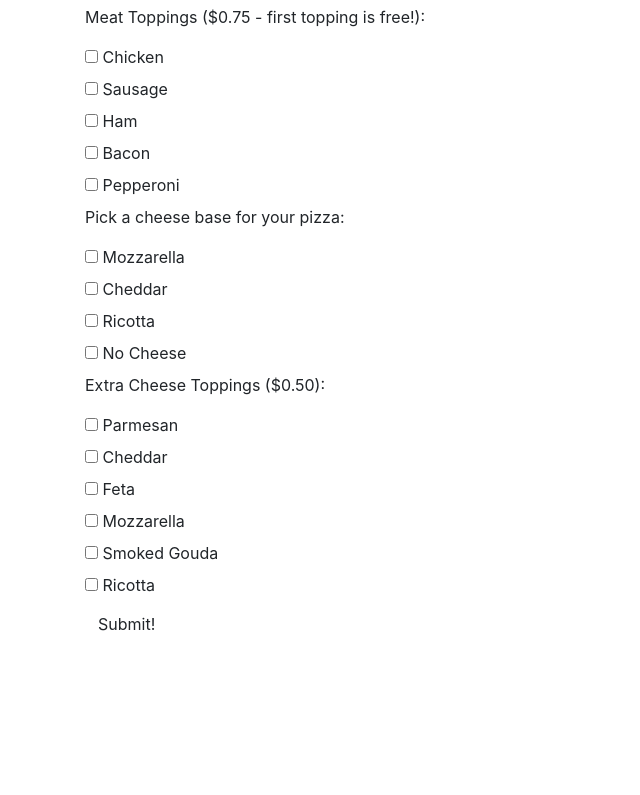
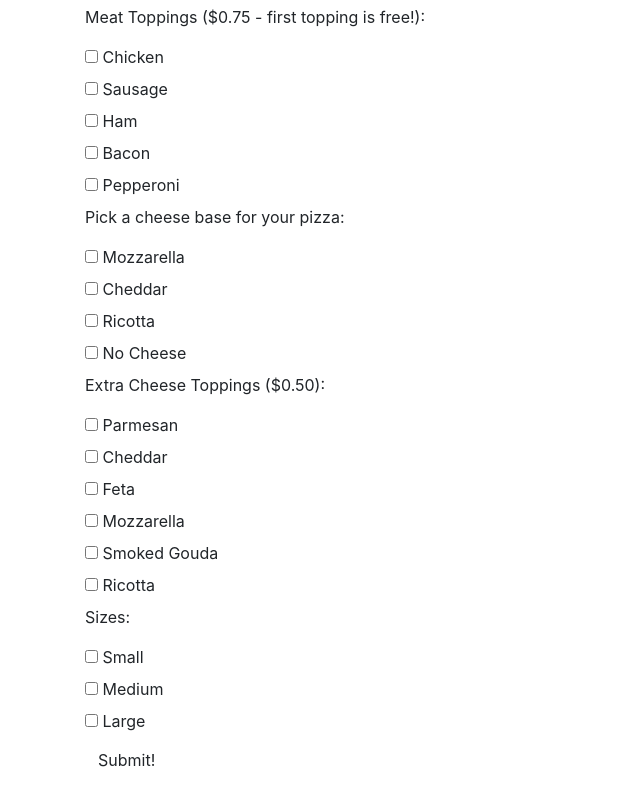
Before and after one commit to CristinaPlesa/Pizza-parlor, a plain HTML site: page index.html in a window 1280 px wide. Shown: the part 411-1206 px from the top of the page, without its empty margins (0-640 px from the left). Before the commit the page ends 1070 px from the top, so only its background shows below. Drawn offline with Linux system fonts and the light colour scheme.

Commit message:
add UI logic and html layout for user input.

```diff
--- a/index.html
+++ b/index.html
@@ -16,38 +16,38 @@
     <form class="form-group" id="customPizzaInput">
       <div id="veggieToppings">
         <p>Veggie Toppings ($0.25 - first topping is free!):</p>
-        <input type="checkbox" id="veggie1" name="veggie1" value="Olives">
+        <input type="checkbox" class="veggie" id="veggie1" name="veggie1" value="Olives">
         <label for="veggie1">Olives</label><br>
-        <input type="checkbox" id="veggie2" name="veggie2" value="Red Onions">
+        <input type="checkbox" class="veggie" id="veggie2" name="veggie2" value="Red Onions">
         <label for="veggie2">RedOnions</label><br>
-        <input type="checkbox" id="veggie3" name="veggie3" value="Mushrooms">
+        <input type="checkbox" class="veggie" id="veggie3" name="veggie3" value="Mushrooms">
         <label for="veggie3">Mushrooms</label><br>
-        <input type="checkbox" id="veggie4" name="veggie4" value="Bell Peppers">
+        <input type="checkbox" class="veggie" id="veggie4" name="veggie4" value="Bell Peppers">
         <label for="veggie4">Bell Peppers</label><br>
-        <input type="checkbox" id="veggie5" name="veggie5" value="Fresh Spinach">
+        <input type="checkbox" class="veggie" id="veggie5" name="veggie5" value="Fresh Spinach">
         <label for="veggie5">Fresh Spinach</label><br>
-        <input type="checkbox" id="veggie6" name="veggie6" value="Artichokes">
+        <input type="checkbox" class="veggie" id="veggie6" name="veggie6" value="Artichokes">
         <label for="veggie6">Artichokes</label><br>
-        <input type="checkbox" id="veggie7" name="veggie7" value="Sun-dried Tomatoes">
+        <input type="checkbox" class="veggie" id="veggie7" name="veggie7" value="Sun-dried Tomatoes">
         <label for="veggie7">Sun-dried Tomatoes</label><br>
-        <input type="checkbox" id="veggie8" name="veggie8" value="Pineapple">
+        <input type="checkbox" class="veggie" id="veggie8" name="veggie8" value="Pineapple">
         <label for="veggie8">Pineapple</label><br>
-        <input type="checkbox" id="veggie9" name="veggie9" value="Pesto">
+        <input type="checkbox" class="veggie" id="veggie9" name="veggie9" value="Pesto">
         <label for="veggie9">Pesto</label><br>
-        <input type="checkbox" id="veggie10" name="veggie10" value="Fresh Basil">
+        <input type="checkbox" class="veggie" id="veggie10" name="veggie10" value="Fresh Basil">
         <label for="veggie10">Fresh Basil</label><br>
       </div>
       <div id="meatToppings">
         <p>Meat Toppings ($0.75 - first topping is free!):</p>
-        <input type="checkbox" id="meat1" name="meat1" value="Chicken">
+        <input type="checkbox" class="meat" id="meat1" name="meat1" value="Chicken">
         <label for="meat1">Chicken</label><br>
-        <input type="checkbox" id="meat2" name="meat2" value="Sausage">
+        <input type="checkbox" class="meat" id="meat2" name="meat2" value="Sausage">
         <label for="meat2">Sausage</label><br>
-        <input type="checkbox" id="meat3" name="meat3" value="Ham">
+        <input type="checkbox" class="meat" id="meat3" name="meat3" value="Ham">
         <label for="meat3">Ham</label><br>
-        <input type="checkbox" id="meat4" name="meat4" value="Bacon">
+        <input type="checkbox" class="meat" id="meat4" name="meat4" value="Bacon">
         <label for="meat4">Bacon</label><br>
-        <input type="checkbox" id="meat5" name="meat5" value="Pepperoni">
+        <input type="checkbox" class="meat" id="meat5" name="meat5" value="Pepperoni">
         <label for="meat5">Pepperoni</label><br>
       </div>
       <div id="defaultCheeseToppings">
@@ -63,22 +63,32 @@
       </div>
       <div id="extraCheeseToppings">
         <p>Extra Cheese Toppings ($0.50):</p>
-        <input type="checkbox" id="cheese1" name="cheese1" value="Parmesan">
+        <input type="checkbox" class="cheese" id="cheese1" name="cheese1" value="Parmesan">
         <label for="cheese1">Parmesan</label><br>
-        <input type="checkbox" id="cheese2" name="cheese2" value="Cheddar">
+        <input type="checkbox" class="cheese" id="cheese2" name="cheese2" value="Cheddar">
         <label for="cheese2">Cheddar</label><br>
-        <input type="checkbox" id="cheese3" name="cheese3" value="Feta">
+        <input type="checkbox" class="cheese" id="cheese3" name="cheese3" value="Feta">
         <label for="cheese3">Feta</label><br>
-        <input type="checkbox" id="cheese4" name="cheese4" value="Mozzarella">
+        <input type="checkbox" class="cheese" id="cheese4" name="cheese4" value="Mozzarella">
         <label for="cheese4">Mozzarella</label><br>
-        <input type="checkbox" id="cheese5" name="cheese5" value="Smoked Gouda">
+        <input type="checkbox" class="cheese" id="cheese5" name="cheese5" value="Smoked Gouda">
         <label for="cheese5">Smoked Gouda</label><br>
-        <input type="checkbox" id="cheese6" name="cheese6" value="Ricotta">
+        <input type="checkbox" class="cheese" id="cheese6" name="cheese6" value="Ricotta">
         <label for="cheese6">Ricotta</label><br>
       </div>
-
+      <div id="pizzaSize">
+        <p>Sizes:</p>
+        <input type="checkbox" class="size" id="size0" name="size0" value="Small">
+        <label for="size0">Small</label><br>
+        <input type="checkbox" class="size" id="size1" name="size1" value="Medium">
+        <label for="size1">Medium</label><br>
+        <input type="checkbox" class="size" id="size2" name="size2" value="Large">
+        <label for="size2">Large</label><br>
+      </div>
       <button type="submit" class="btn">Submit!</button>
     </form>
     <ul id="outputResults"></ul>
 </body>
 </html>
+
+<!-- change checked input forms for cheese default and size, to radio inputs -->
--- a/js/scripts.js
+++ b/js/scripts.js
@@ -4,7 +4,6 @@ function Pizza(veggies, meats, cheeses, size) {
   this.veggies = veggies;
   this.meats = meats;
   this.cheeses = cheeses;
-  // this.toppings = {};
   this.size = size;
 }
 
@@ -19,7 +18,6 @@ Pizza.prototype.meatPrice = function() {
 Pizza.prototype.cheesePrice = function() {
   return this.cheeses.length * 0.5;
 }
-//^The cheesePrice prototype should only charge them for extra cheeses. There will be a default input choice where they get one foundational cheese that they can decide, or no cheese!
 
 Pizza.prototype.sizePrice = function() {
   if (this.size === 0) {
@@ -36,15 +34,47 @@ Pizza.prototype.totalPrice = function() {
   return totalPrice;
 }
 
-//UI Logic
+// UI Logic
 $(document).ready(function() {
   $("#customPizzaInput").submit(function(event) {
-    const userInput = $("#customPizzaInput").val();
+    event.preventDefault();
+    const veggieArray = [];
+    const meatArray = [];
+    const cheeseArray = [];
+    const size = [];
+    $('input[class=veggie]').each(function () {
+      if (this.checked) {
+        veggieArray.push($(this).val());
+      }
+    });
+    $('input[class=meat]').each(function () {
+      if (this.checked) {
+        meatArray.push($(this).val());
+      }
+    });
+    $('input[class=cheese]').each(function () {
+      if (this.checked) {
+        cheeseArray.push($(this).val());
+      }
+    });
+    $('input[class=cheese]').each(function () {
+      if (this.checked) {
+        cheeseArray.push($(this).val());
+      }
+    });
+    $('input[class=size]').each(function () {
+      if (this.checked) {
+        size.push($(this).val());
+      }
+    });
+  const pizza = new Pizza(veggieArray,meatArray,cheeseArray, size);
+  ("#outputResults").text(totalPrice);
+  // not sure how to get the output back out to my html
 
-    });
-    event.preventDefault();
-  });
 });
+
+
+
 
 
 
@@ -62,4 +92,3 @@ $(document).ready(function() {
 // * Business - Then function needs to add the cost each time the user picks an available topping. UI - They can choose from a top down menu that will add each topping each time or radio input kind that allows user to select multiple options.
 
 //"This vegetarian meat substitute is locally sourced from our partnering company Veat!" (Create logo with registered trademark!) "Their mission statement is to bring health and flavor together in a whirlwind to bring you peace of mind and a happy stomach!! All their Veat products are made from a combination of black beans, pinto beans, soy, vegetables, and herbs."
-// //
```
